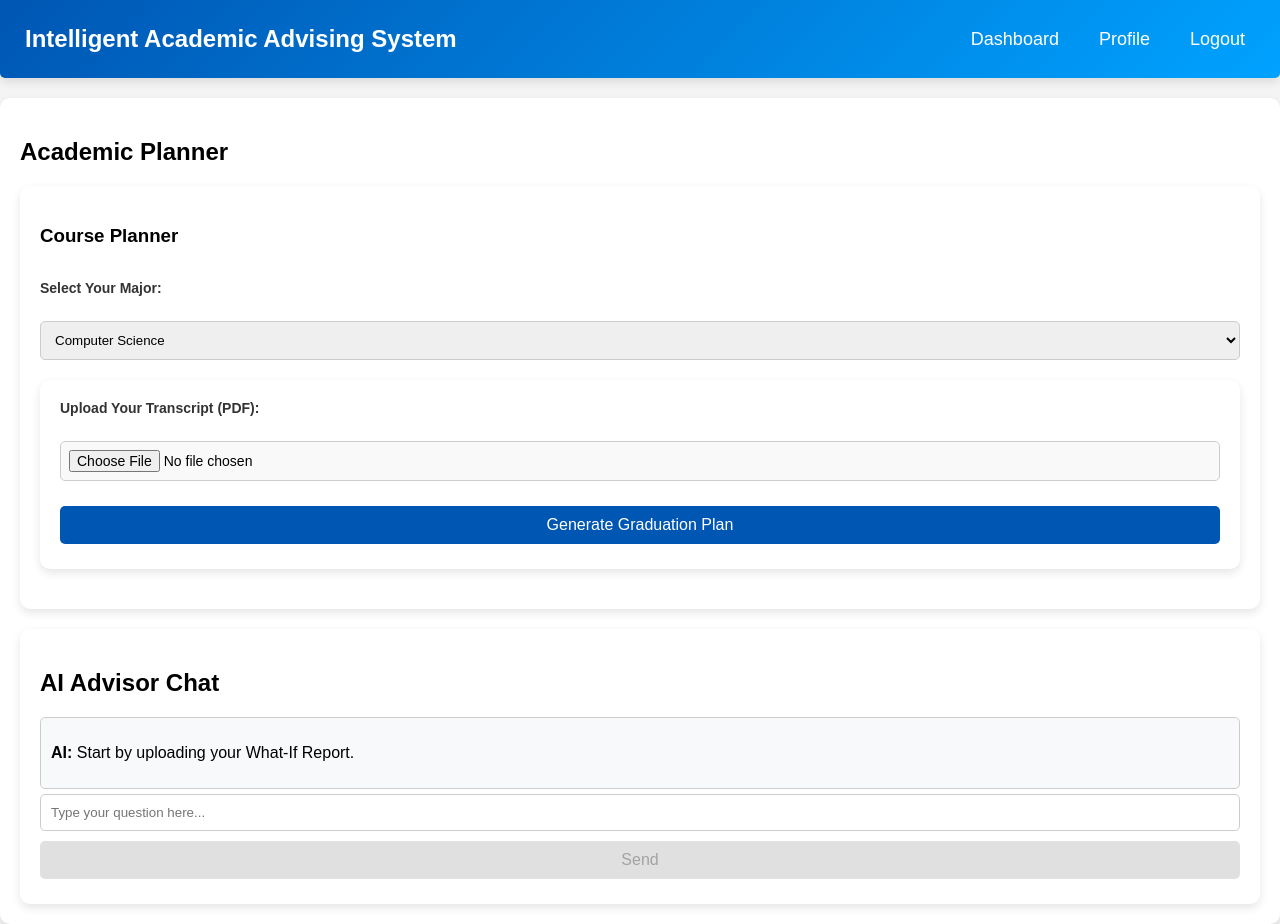
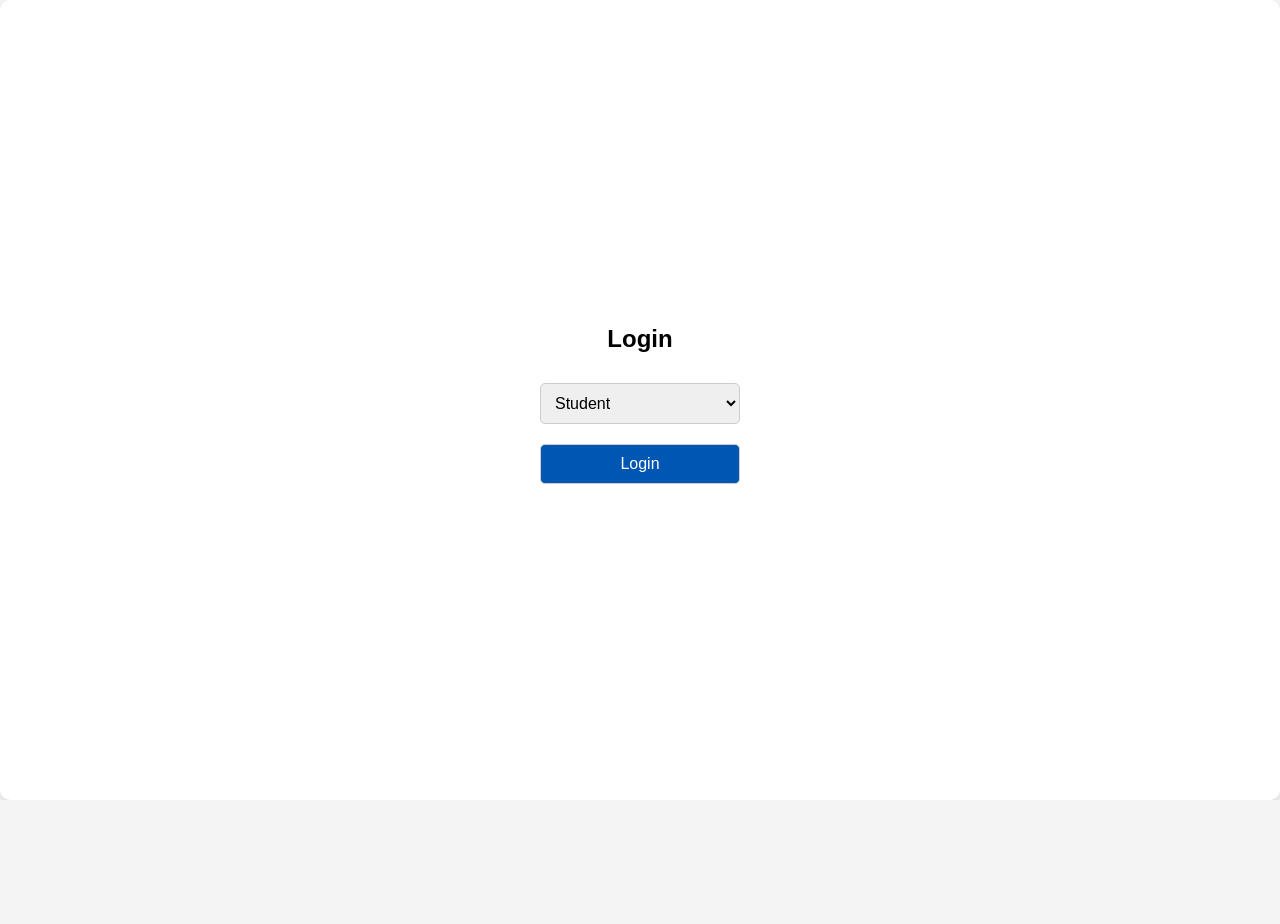
Before and after one commit to SgtRocket786/IAAS, a React (Create React App) app in the folder client/: page / in a window 1280 px wide. After the commit the page ends 800 px from the top, so only its background shows below. Built offline with nearby package versions, Linux system fonts and the light colour scheme.

Commit message:
added new dashboards controlled by a dummy login page. Dummy login page and routing logic must be replaced.

```diff
--- a/client/src/App.jsx
+++ b/client/src/App.jsx
@@ -1,18 +1,9 @@
 import React from 'react';
-import { BrowserRouter as Router, Routes, Route } from 'react-router-dom';
-import Dashboard from './pages/Dashboard';
-import Profile from './pages/Profile'; // Import the Profile page
-import './styles/global.css';  // Global styles applied everywhere
+import AppRouter from './AppRouter'; // Centralized routing logic
+import './styles/global.css'; // Global styles applied everywhere
 
 function App() {
-  return (
-    <Router>
-      <Routes>
-        <Route path="/" element={<Dashboard />} />
-        <Route path="/profile" element={<Profile />} />
-      </Routes>
-    </Router>
-  );
+  return <AppRouter />;
 }
 
 export default App;
--- a/client/src/AppRouter.jsx
+++ b/client/src/AppRouter.jsx
@@ -1,22 +1,65 @@
-
 import React, { useState } from 'react';
-import { BrowserRouter, Routes, Route, Navigate } from 'react-router-dom';
-import LoginPage from './pages/LoginPage';
-import Dashboard from './pages/Dashboard';
+import { BrowserRouter as Router, Routes, Route, Navigate } from 'react-router-dom';
+import Dashboard from './pages/Dashboard'; // Student Dashboard
+import FacultyDashboard from './pages/FacultyDashboard'; // Faculty Dashboard
+import AdminDashboard from './pages/AdminDashboard'; // Admin Dashboard
+import Profile from './pages/Profile'; // Profile page
+import LoginPage from './pages/LoginPage'; // Login page
+import Navbar from './components/Navbar'; // Shared Navbar
 
 const AppRouter = () => {
-    const [user, setUser] = useState(null);
+  const [user, setUser] = useState(null); // State to track logged-in user
 
-    const handleLogin = (credentials) => setUser(credentials);
+  const handleLogin = (credentials) => {
+    setUser(credentials); // Set the user after login
+  };
 
-    return (
-        <BrowserRouter>
-            <Routes>
-                <Route path="/" element={user ? <Dashboard /> : <LoginPage onLogin={handleLogin} />} />
-                <Route path="*" element={<Navigate to="/" />} />
-            </Routes>
-        </BrowserRouter>
-    );
+  const handleLogout = () => {
+    setUser(null); // Clear the user on logout
+  };
+
+  return (
+    <Router>
+      {/* Render Navbar only if the user is logged in */}
+      {user && <Navbar user={user} onLogout={handleLogout} />}
+      <Routes>
+        {/* Login Route */}
+        <Route
+          path="/"
+          element={
+            user ? (
+              user.role === 'student' ? (
+                <Dashboard />
+              ) : user.role === 'faculty' ? (
+                <FacultyDashboard />
+              ) : user.role === 'admin' ? (
+                <AdminDashboard />
+              ) : (
+                <Navigate to="/login" />
+              )
+            ) : (
+              <LoginPage onLogin={handleLogin} />
+            )
+          }
+        />
+
+        {/* Profile Route */}
+        <Route
+          path="/profile"
+          element={
+            user ? (
+              <Profile />
+            ) : (
+              <Navigate to="/" />
+            )
+          }
+        />
+
+        {/* Catch-All Route */}
+        <Route path="*" element={<Navigate to="/" />} />
+      </Routes>
+    </Router>
+  );
 };
 
 export default AppRouter;
--- a/client/src/components/Navbar.jsx
+++ b/client/src/components/Navbar.jsx
@@ -1,14 +1,44 @@
 import React from 'react';
+import { useNavigate } from 'react-router-dom';
 import '../styles/Navbar.css';
 
-const Navbar = () => {
+const Navbar = ({ user, onLogout }) => {
+  const navigate = useNavigate();
+
+  const handleDashboardNavigation = () => {
+    // Navigate to the correct dashboard based on user role
+    if (user.role === 'student') {
+      navigate('/dashboard');
+    } else if (user.role === 'faculty') {
+      navigate('/faculty-dashboard');
+    } else if (user.role === 'admin') {
+      navigate('/admin-dashboard');
+    }
+  };
+
+  const handleProfileNavigation = () => {
+    navigate('/profile'); // Navigate to the Profile page
+  };
+
   return (
     <nav className="navbar">
       <h1>Intelligent Academic Advising System</h1>
       <ul className="nav-links">
-                <li><a href="/dashboard">Dashboard</a></li>
-                <li><a href="/profile">Profile</a></li>
-                <li><a href="/logout">Logout</a></li>
+        <li>
+          <button onClick={handleDashboardNavigation} className="dashboard-button">
+            Dashboard
+          </button>
+        </li>
+        <li>
+          <button onClick={handleProfileNavigation} className="profile-button">
+            Profile
+          </button>
+        </li>
+        <li>
+          <button onClick={onLogout} className="logout-button">
+            Logout
+          </button>
+        </li>
       </ul>
     </nav>
   );
--- /dev/null
+++ b/client/src/pages/AdminDashboard.jsx
@@ -0,0 +1,100 @@
+import React, { useState, useEffect } from 'react';
+import Navbar from '../components/Navbar';
+import '../styles/Dashboard.css';
+
+const AdminDashboard = () => {
+    const [users, setUsers] = useState([]);
+    const [newUser, setNewUser] = useState({ name: '', email: '', role: 'student' });
+
+    useEffect(() => {
+        // Fetch existing users from the backend
+        const fetchUsers = async () => {
+            try {
+                const response = await fetch('http://127.0.0.1:5000/users');
+                const data = await response.json();
+                setUsers(data);
+            } catch (error) {
+                console.error('Error fetching users:', error);
+            }
+        };
+
+        fetchUsers();
+    }, []);
+
+    const handleAddUser = async () => {
+        try {
+            const response = await fetch('http://127.0.0.1:5000/users', {
+                method: 'POST',
+                headers: { 'Content-Type': 'application/json' },
+                body: JSON.stringify(newUser),
+            });
+
+            if (response.ok) {
+                const addedUser = await response.json();
+                setUsers([...users, addedUser]);
+                setNewUser({ name: '', email: '', role: 'student' });
+            }
+        } catch (error) {
+            console.error('Error adding user:', error);
+        }
+    };
+
+    const handleDeleteUser = async (id) => {
+        try {
+            const response = await fetch(`http://127.0.0.1:5000/users/${id}`, {
+                method: 'DELETE',
+            });
+
+            if (response.ok) {
+                setUsers(users.filter((user) => user.id !== id));
+            }
+        } catch (error) {
+            console.error('Error deleting user:', error);
+        }
+    };
+
+    return (
+        <div>
+            <div className="dashboard-container">
+                <h2>Admin Dashboard</h2>
+                <div className="form-section">
+                    <h3>Add New User</h3>
+                    <input
+                        type="text"
+                        placeholder="Name"
+                        value={newUser.name}
+                        onChange={(e) => setNewUser({ ...newUser, name: e.target.value })}
+                    />
+                    <input
+                        type="email"
+                        placeholder="Email"
+                        value={newUser.email}
+                        onChange={(e) => setNewUser({ ...newUser, email: e.target.value })}
+                    />
+                    <select
+                        value={newUser.role}
+                        onChange={(e) => setNewUser({ ...newUser, role: e.target.value })}
+                    >
+                        <option value="student">Student</option>
+                        <option value="faculty">Faculty</option>
+                        <option value="admin">Admin</option>
+                    </select>
+                    <button onClick={handleAddUser}>Add User</button>
+                </div>
+                <div className="result-section">
+                    <h3>Existing Users</h3>
+                    <ul>
+                        {users.map((user) => (
+                            <li key={user.id}>
+                                {user.name} ({user.role}) - {user.email}
+                                <button onClick={() => handleDeleteUser(user.id)}>Delete</button>
+                            </li>
+                        ))}
+                    </ul>
+                </div>
+            </div>
+        </div>
+    );
+};
+
+export default AdminDashboard;
--- a/client/src/pages/Dashboard.jsx
+++ b/client/src/pages/Dashboard.jsx
@@ -11,7 +11,6 @@ const Dashboard = () => {
 
     return (
         <div>
-            <Navbar />
             <div className="dashboard-container">
                 <h2>Academic Planner</h2>
 
--- /dev/null
+++ b/client/src/pages/FacultyDashboard.jsx
@@ -0,0 +1,60 @@
+import React, { useState } from 'react';
+import Navbar from '../components/Navbar';
+import '../styles/Dashboard.css';
+
+const FacultyDashboard = () => {
+    const [uploadedFile, setUploadedFile] = useState(null);
+    const [message, setMessage] = useState('');
+
+    const handleFileUpload = (e) => {
+        const file = e.target.files[0];
+        setUploadedFile(file);
+    };
+
+    const handleSubmit = async () => {
+        if (!uploadedFile) {
+            alert('Please upload a file before submitting.');
+            return;
+        }
+
+        try {
+            const formData = new FormData();
+            formData.append('file', uploadedFile);
+
+            const response = await fetch('http://127.0.0.1:5000/upload-major-requirements', {
+                method: 'POST',
+                body: formData,
+            });
+
+            if (response.ok) {
+                setMessage('File uploaded successfully!');
+            } else {
+                setMessage('Failed to upload file. Please try again.');
+            }
+        } catch (error) {
+            console.error('Error uploading file:', error);
+            setMessage('An error occurred while uploading the file.');
+        }
+    };
+
+    return (
+        <div>
+            <div className="dashboard-container">
+                <h2>Faculty Dashboard</h2>
+                <div className="form-section">
+                    <label htmlFor="major-requirements">Upload Major Requirements (CSV):</label>
+                    <input
+                        type="file"
+                        id="major-requirements"
+                        accept=".csv"
+                        onChange={handleFileUpload}
+                    />
+                    <button onClick={handleSubmit}>Submit</button>
+                    {message && <p>{message}</p>}
+                </div>
+            </div>
+        </div>
+    );
+};
+
+export default FacultyDashboard;
--- a/client/src/pages/LoginPage.jsx
+++ b/client/src/pages/LoginPage.jsx
@@ -1,28 +1,22 @@
 import React, { useState } from 'react';
 
 const LoginPage = ({ onLogin }) => {
-    const [email, setEmail] = useState('');
-    const [password, setPassword] = useState('');
   const [role, setRole] = useState('student');
 
-    const handleSubmit = (e) => {
-        e.preventDefault();
-        onLogin({ email, role });
+  const handleLogin = () => {
+    // Simulate login with the selected role
+    onLogin({ role });
   };
 
   return (
     <div className="login-container">
       <h2>Login</h2>
-            <form onSubmit={handleSubmit}>
-                <input type="email" placeholder="Email" value={email} onChange={(e) => setEmail(e.target.value)} />
-                <input type="password" placeholder="Password" value={password} onChange={(e) => setPassword(e.target.value)} />
       <select value={role} onChange={(e) => setRole(e.target.value)}>
         <option value="student">Student</option>
         <option value="faculty">Faculty</option>
         <option value="admin">Admin</option>
       </select>
-                <button type="submit">Login</button>
-            </form>
+      <button onClick={handleLogin}>Login</button>
     </div>
   );
 };
--- a/client/src/pages/Profile.jsx
+++ b/client/src/pages/Profile.jsx
@@ -32,7 +32,7 @@ const Profile = () => {
   };
 
   const handleLogout = () => {
-    navigate('/login');
+    navigate('/'); // Redirect to the login page
   };
 
   const handleBackToDashboard = () => {
@@ -150,7 +150,6 @@ const Profile = () => {
                 onChange={(e) => setUserType(e.target.value)}
               />
             </Grid>
-
           </Grid>
         </CardContent>
         <CardActions sx={{ justifyContent: 'center', py: 2 }}>
--- a/client/src/styles/Navbar.css
+++ b/client/src/styles/Navbar.css
@@ -8,7 +8,6 @@
     justify-content: space-between;
     align-items: center;
     box-shadow: 0px 4px 10px rgba(0, 0, 0, 0.1);
-    /* position: sticky; */
     top: 0;
     z-index: 1000;
     overflow-x: hidden; /* Prevent horizontal overflow */
@@ -26,23 +25,32 @@
 .nav-links {
     list-style: none;
     display: flex;
-    gap: 20px;
+    gap: 20px; /* Space between links */
     margin: 0; /* Remove default margin */
     padding: 0; /* Remove default padding */
-    overflow-x: hidden; /* Prevent horizontal overflow */
-    overflow-y: hidden; /* Prevent horizontal overflow */
-    box-sizing: border-box; /* Include padding and border in width calculation */
+    align-items: center; /* Ensure vertical alignment */
 }
 
-.nav-links a {
+.nav-links a,
+.nav-links .dashboard-button,
+.nav-links .profile-button,
+.nav-links .logout-button {
     color: white;
     text-decoration: none;
     font-size: 18px;
     padding: 5px 10px;
-    transition: 0.3s;
+    transition: background-color 0.3s ease;
     border-radius: 5px;
+    background: none;
+    border: none;
+    cursor: pointer;
+    display: inline-block; /* Ensure consistent alignment */
+    margin: 0; /* Remove any default margins */
 }
 
-.nav-links a:hover {
+.nav-links a:hover,
+.nav-links .dashboard-button:hover,
+.nav-links .profile-button:hover,
+.nav-links .logout-button:hover {
     background-color: rgba(255, 255, 255, 0.2);
 }
--- a/client/src/styles/global.css
+++ b/client/src/styles/global.css
@@ -11,3 +11,40 @@ body {
 * {
     box-sizing: border-box; /* Ensure consistent sizing for all elements */
 }
+
+.login-container {
+    display: flex;
+    flex-direction: column;
+    align-items: center;
+    justify-content: center;
+    height: 100vh;
+    background-color: #fff;
+    box-shadow: 0px 4px 10px rgba(0, 0, 0, 0.1);
+    padding: 20px;
+    border-radius: 10px;
+}
+
+.login-container h2 {
+    margin-bottom: 20px;
+}
+
+.login-container select,
+.login-container button {
+    padding: 10px;
+    margin: 10px 0;
+    width: 200px;
+    border: 1px solid #ccc;
+    border-radius: 5px;
+    font-size: 16px;
+}
+
+.login-container button {
+    background-color: #0056b3;
+    color: white;
+    cursor: pointer;
+    transition: background-color 0.3s;
+}
+
+.login-container button:hover {
+    background-color: #003f7f;
+}
```
Lines whose indentation alone changed are shown as unchanged.
